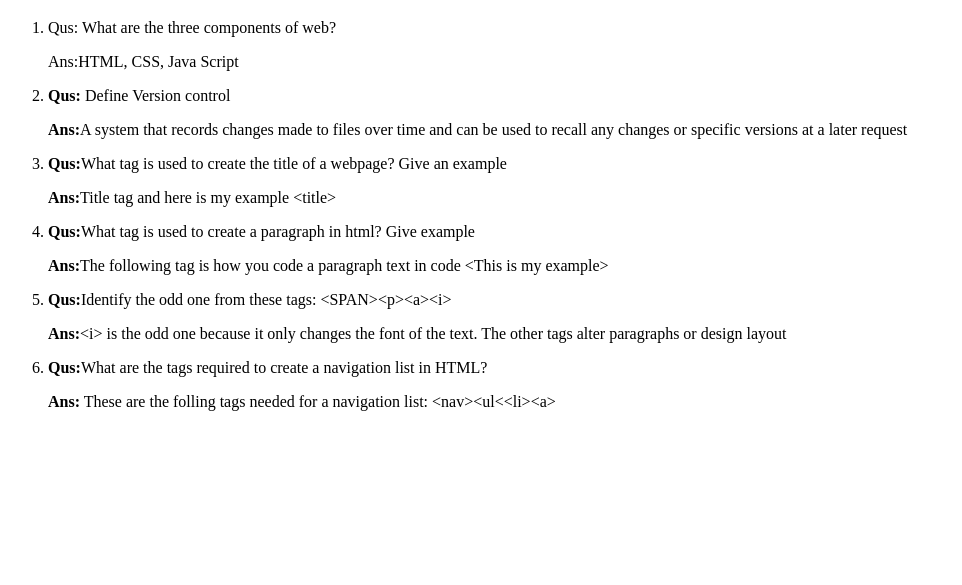
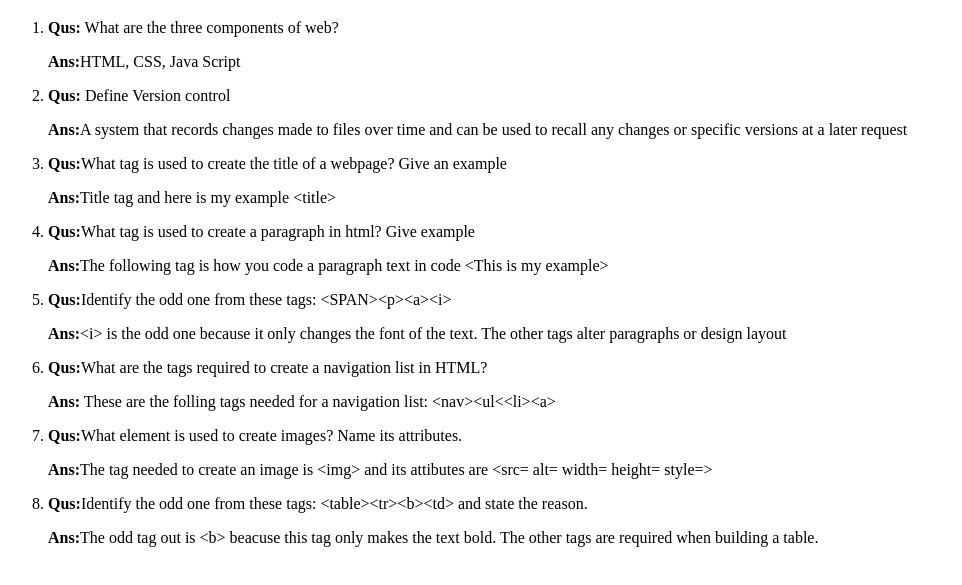
Before and after one commit to snac0006/snac0006.github.io, a plain HTML site: page lib2024/qa/index.html in a window 1280 px wide. Shown: the part 61-646 px from the top of the page, without its empty margins (0-962 px from the left). Drawn offline with Linux system fonts and the light colour scheme.

Commit message:
Update index.html

```diff
--- a/lib2024/qa/index.html
+++ b/lib2024/qa/index.html
@@ -8,13 +8,13 @@
 <ol>
 	<!-- Question 1 --->
 	<li>
-		<p><stong>Qus:</stong> What are the three components of web?</p>
-		<p><stong>Ans:</stong>HTML, CSS, Java Script </p>
+		<p><strong>Qus:</strong> What are the three components of web?</p>
+		<p><strong>Ans:</strong>HTML, CSS, Java Script </p>
 	</li>
 	<!-- Question 2 -->
 	<li>
 		<p><strong>Qus:</strong> Define Version control </p>
-		<p><strong>Ans:</strong>A system that records changes made to files over time and can be used to recall any changes or specific versions at a later request
+		<p><strong>Ans:</strong>A system that records changes made to files over time and can be used to recall any changes or specific versions at a later request</p>
 
 	</li>
    <!-- Question 3 -->
@@ -37,6 +37,21 @@
    		<p><strong>Qus:</strong>What are the tags required to create a navigation list in HTML?</p>
    		<p><strong>Ans:</strong> These are the folling tags needed for a navigation list: &lt;nav&gt;&lt;ul&lt;&lt;li&gt;&lt;a&gt;
    	</li>
+      <li>
+      <!--Question 7-->
+         <p><strong>Qus:</strong>What element is used to create images? Name its attributes.</p>
+         <p><strong>Ans:</strong>The tag needed to create an image is &lt;img&gt; and its attibutes are &lt;src= alt= width= height= style=&gt;</p>
+      </li>
+      <li>
+      <!--Question 8-->
+         <p><strong>Qus:</strong>Identify the odd one from these tags: &lt;table&gt;&lt;tr&gt;&lt;b&gt;&lt;td&gt; and state the reason.</p>
+         <p><strong>Ans:</strong>The odd tag out is &lt;b&gt; beacuse this tag only makes the text bold. The other tags are required when building a table.</p>
+      </li>
+
+
+
+
+
 
 </body>
 </html>
```
